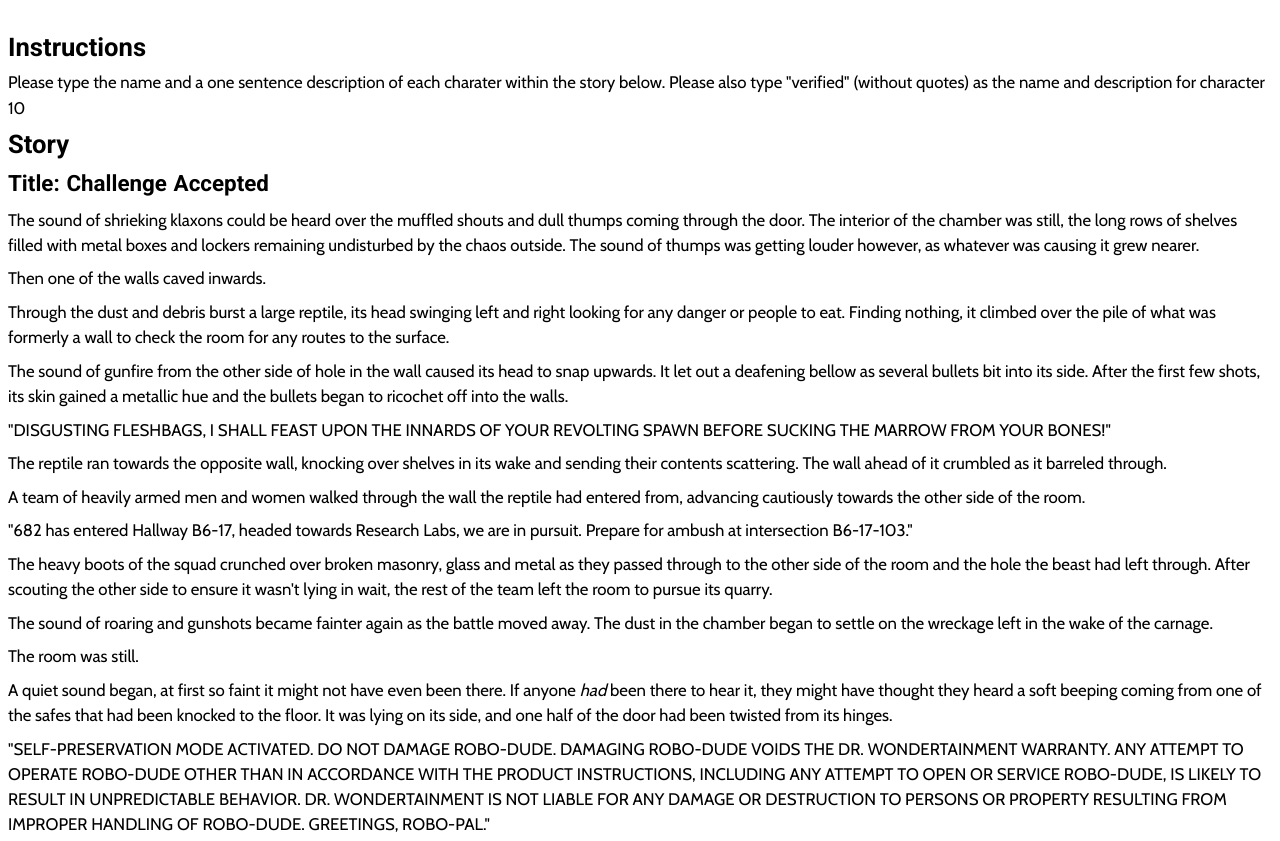
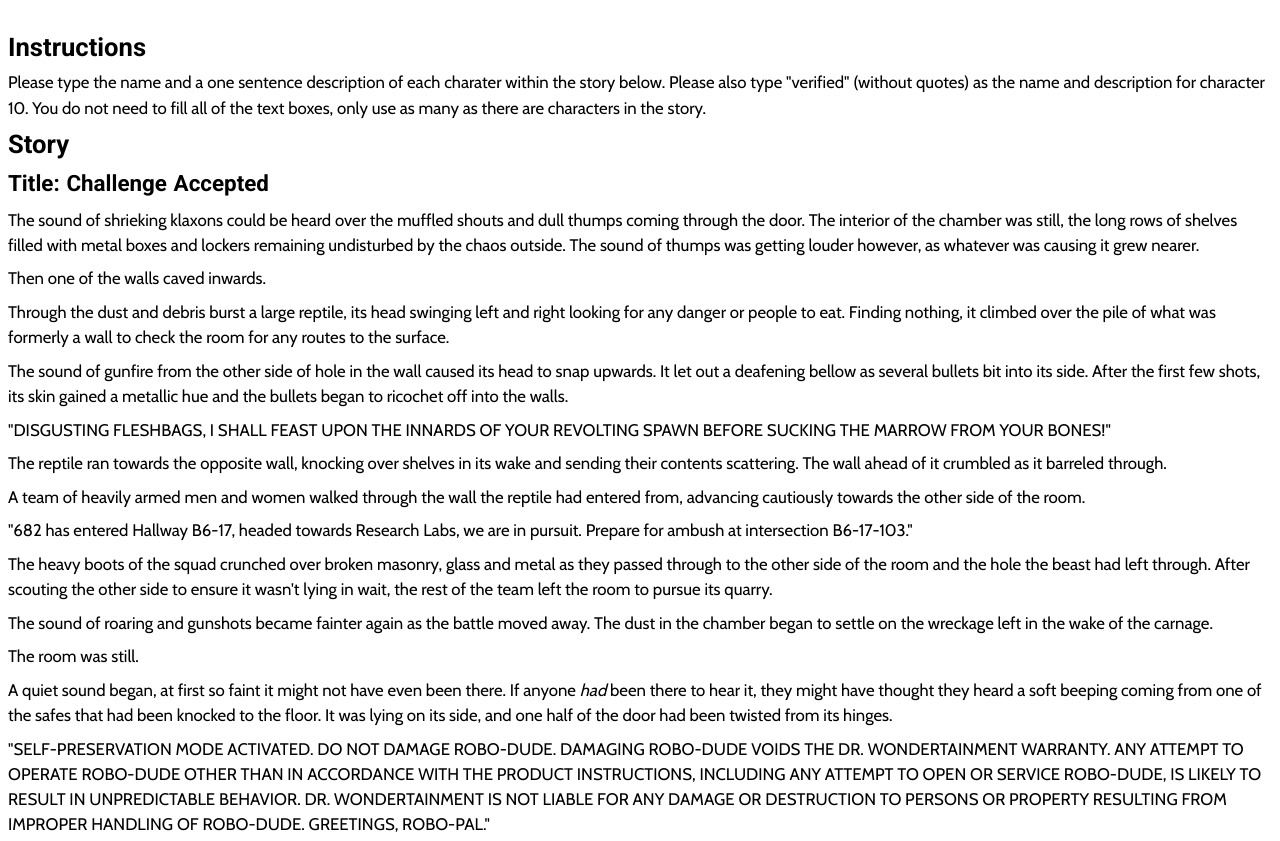
Before and after one commit to dsh5287/dsh5287.github.io, a plain HTML site: page index.html in a window 1280 px wide. Shown: the top 841 px of the page. Drawn offline with nearby package versions, Linux system fonts and the light colour scheme.

Commit message:
Update index.html

```diff
--- a/index.html
+++ b/index.html
@@ -70,7 +70,7 @@ a:visited {color:#900;text-decoration:none}
 
 <body>
 	<h1>Instructions</h1>
-	<p>Please type the name and a one sentence description of each charater within the story below. Please also type "verified" (without quotes) as the name and description for character 10</p>
+	<p>Please type the name and a one sentence description of each charater within the story below. Please also type "verified" (without quotes) as the name and description for character 10. You do not need to fill all of the text boxes, only use as many as there are characters in the story.</p>
 
 	<h1>Story</h1>
 	<h2>Title: Challenge Accepted</h2>
```
